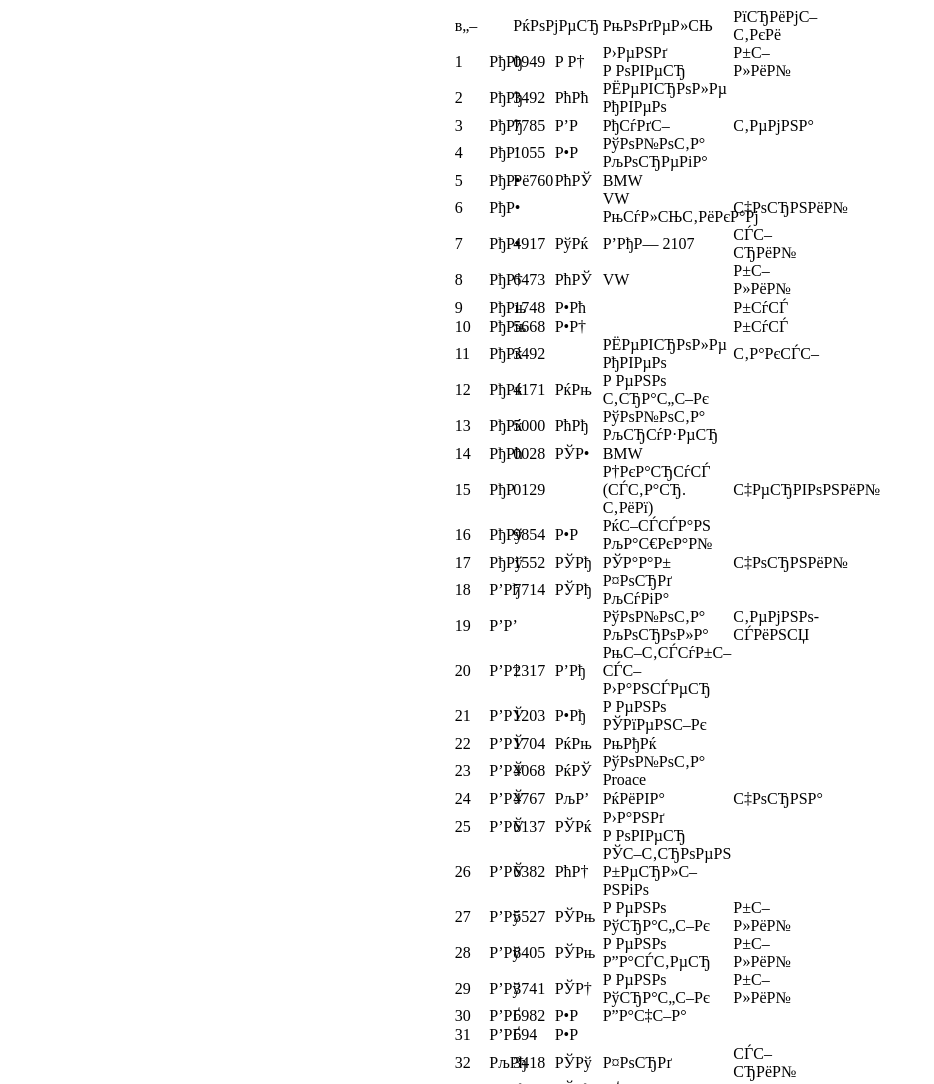
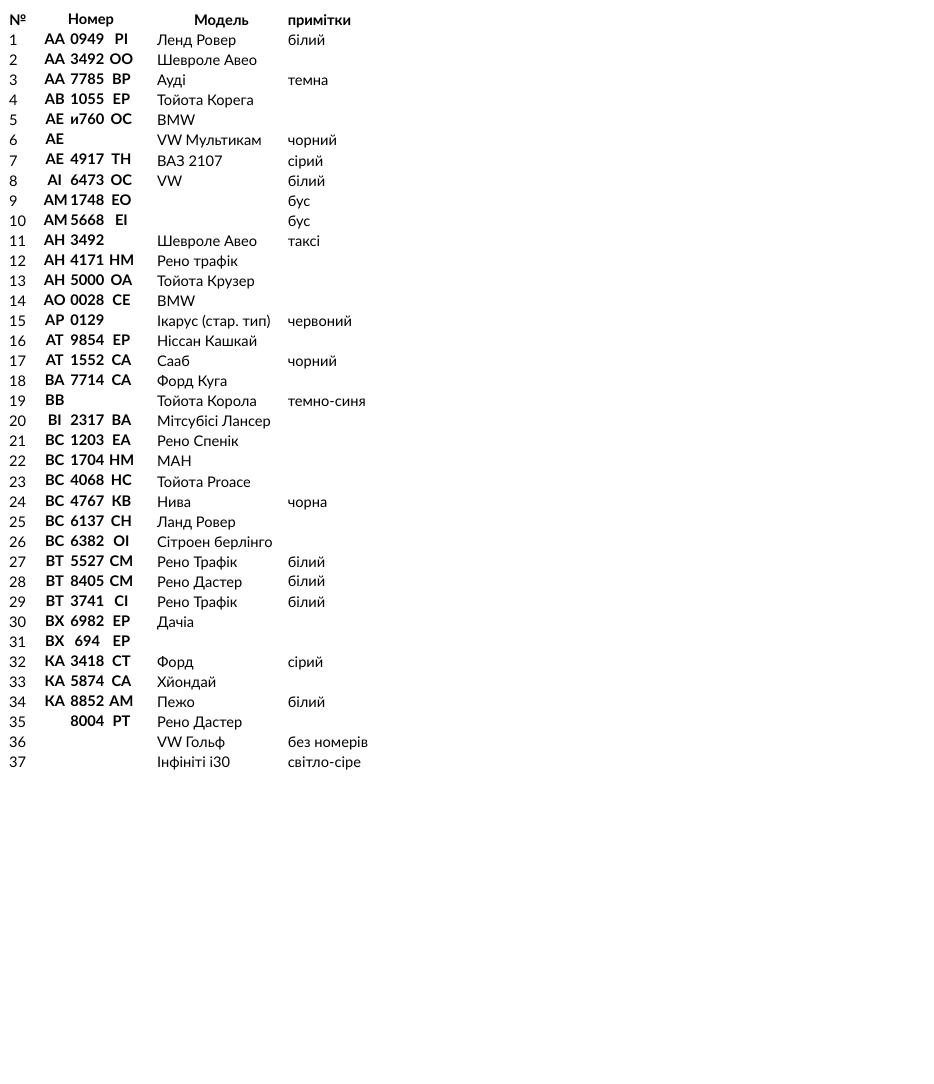
Before and after one commit to Smuchok/YavorivSusCars, a plain HTML site: page index.html in a window 1280 px wide. Shown: the top 1084 px of the page, without its empty margins (0-934 px from the left). After the commit the page ends 800 px from the top, so only its background shows below. Drawn offline with Linux system fonts and the light colour scheme.

Commit message:
Add files via upload

```diff
--- a/index.html
+++ b/index.html
@@ -1,14 +1,13 @@
-<html xmlns:o="urn:schemas-microsoft-com:office:office"
-xmlns:x="urn:schemas-microsoft-com:office:excel"
-xmlns="http://www.w3.org/TR/REC-html40">
+<!DOCTYPE html>
+<html lang="uk">
+<head>
+    <meta charset="UTF-8">
+    <meta http-equiv="X-UA-Compatible" content="IE=edge">
+    <meta name="viewport" content="width=device-width, initial-scale=1.0">
+    <title>Підозрілі номера</title>
 
-<head>
-<meta http-equiv=Content-Type content="text/html; charset=windows-1251">
-<meta name=ProgId content=Excel.Sheet>
-<meta name=Generator content="Microsoft Excel 14">
-<link rel=File-List href="sus_vechicles.files/filelist.xml">
-<!-- <style id="sus_vechicles_28598_Styles"> -->
-    <!--table
+    <style id="sus_vechicles_28598_Styles">
+        table
             {mso-displayed-decimal-separator:"\,";
             mso-displayed-thousand-separator:" ";}
         .xl1528598
@@ -228,21 +227,11 @@
             mso-background-source:auto;
             mso-pattern:auto;
             white-space:nowrap;}
+        </style>
 
-</style> -->
 </head>
+<body>
 
-<body>
-<!--[if !excel]>&nbsp;&nbsp;<![endif]-->
-<!--Следующие сведения были подготовлены мастером публикации веб-страниц
-Microsoft Excel.-->
-<!--При повторной публикации этого документа из Excel все сведения между тегами
-DIV будут заменены.-->
-<!----------------------------->
-<!--НАЧАЛО ФРАГМЕНТА ПУБЛИКАЦИИ МАСТЕРА ВЕБ-СТРАНИЦ EXCEL -->
-<!----------------------------->
-
-<div id="sus_vechicles_28598" align=center x:publishsource="Excel">
 
     <table border=0 cellpadding=0 cellspacing=0 width=368 style='border-collapse:
     collapse;table-layout:fixed;width:278pt'>
@@ -612,12 +601,5 @@
     <![endif]>
    </table>
 
-</div>
-
-
-<!----------------------------->
-<!--КОНЕЦ ФРАГМЕНТА ПУБЛИКАЦИИ МАСТЕРА ВЕБ-СТРАНИЦ EXCEL-->
-<!----------------------------->
 </body>
-
 </html>
```
Lines whose indentation alone changed are shown as unchanged.
